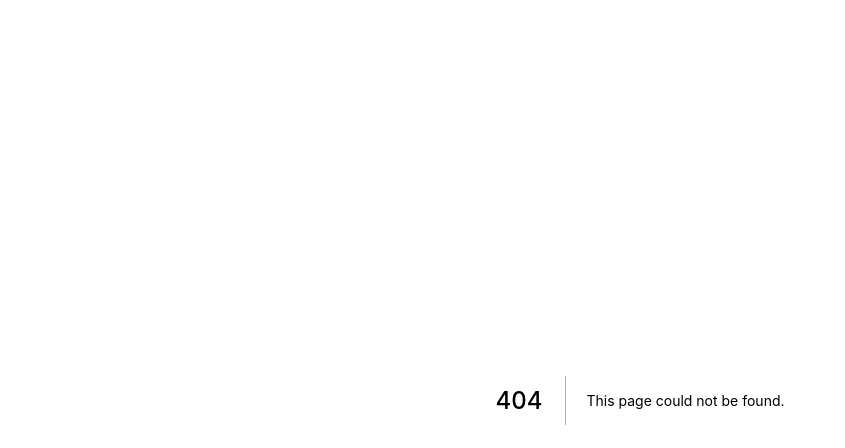
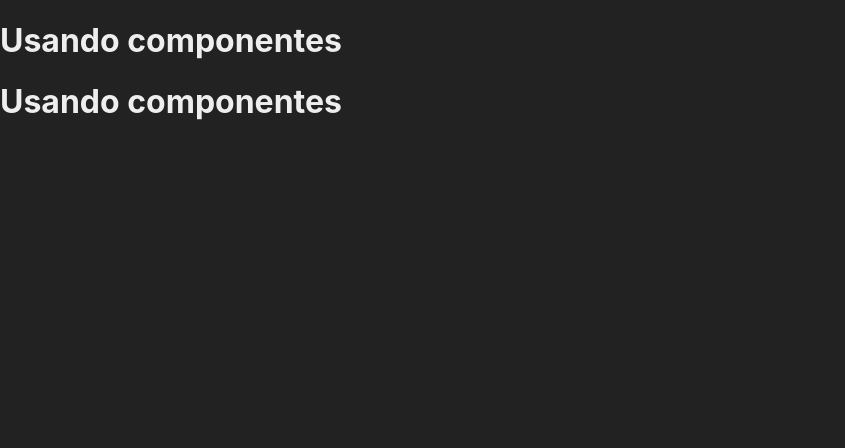
Before and after one commit to polyanetuag/fundamentos, a Next.js app: page /example in a window 1280 px wide. Before the commit this address had no page. Shown: the top 448 px of the page, without its empty margins (0-845 px from the left). Built offline with nearby package versions, Linux system fonts and the light colour scheme.

Commit message:
using components

```diff
--- /dev/null
+++ b/src/components/Header.jsx
@@ -0,0 +1,7 @@
+export default function Header() {
+  return (
+    <header>
+      <h1>Usando componentes</h1>
+    </header>
+  )
+}
--- /dev/null
+++ b/src/pages/example.jsx
@@ -0,0 +1,10 @@
+import Header from '../components/Header'
+
+export default function Example() {
+  return (
+    <>
+    <Header />
+    <Header />
+    </>
+  )
+}
```
